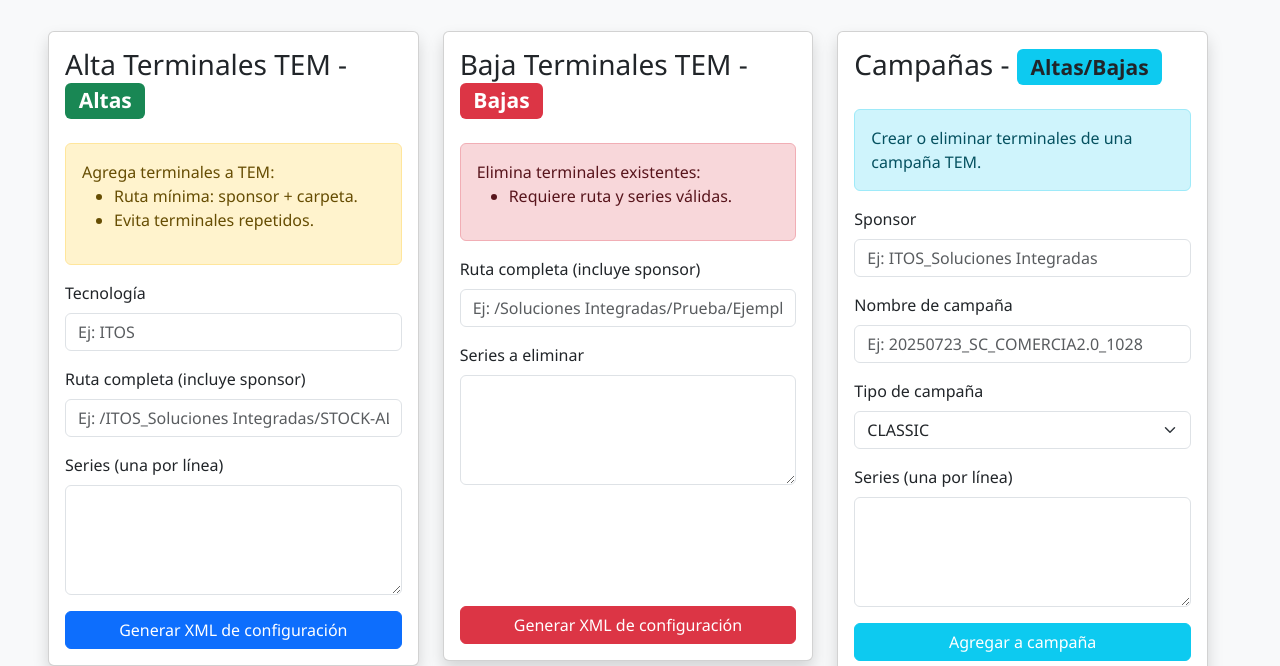
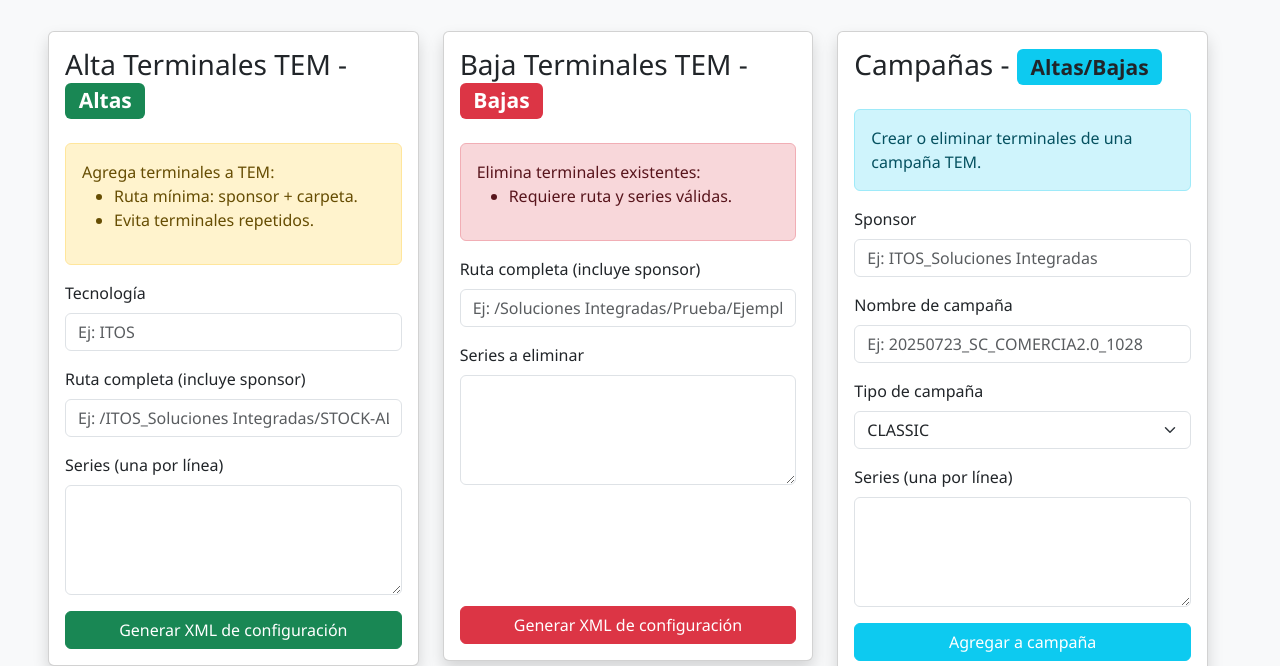
Before and after one commit to Kaletts/XIE-Generator, a plain HTML site: page index.html in a window 1280 px wide. Shown: the part 127-793 px from the top of the page. Drawn offline with nearby package versions, Linux system fonts and the light colour scheme.

Commit message:
Actualizado Imanol - Todo bien con tu TOC?
Se actualiza btn-success para evitar TOC de usuarios.

```diff
--- a/index.html
+++ b/index.html
@@ -103,7 +103,7 @@
                 </div>
 
                 <div class="mt-auto d-grid">
-                  <button onclick="generateXIE()" class="btn btn-primary">Generar XML de configuración</button>
+                  <button onclick="generateXIE()" class="btn btn-success">Generar XML de configuración</button>
                 </div>
               </div>
             </div>
@@ -245,4 +245,5 @@
 
 
 
+
 </html>
```
